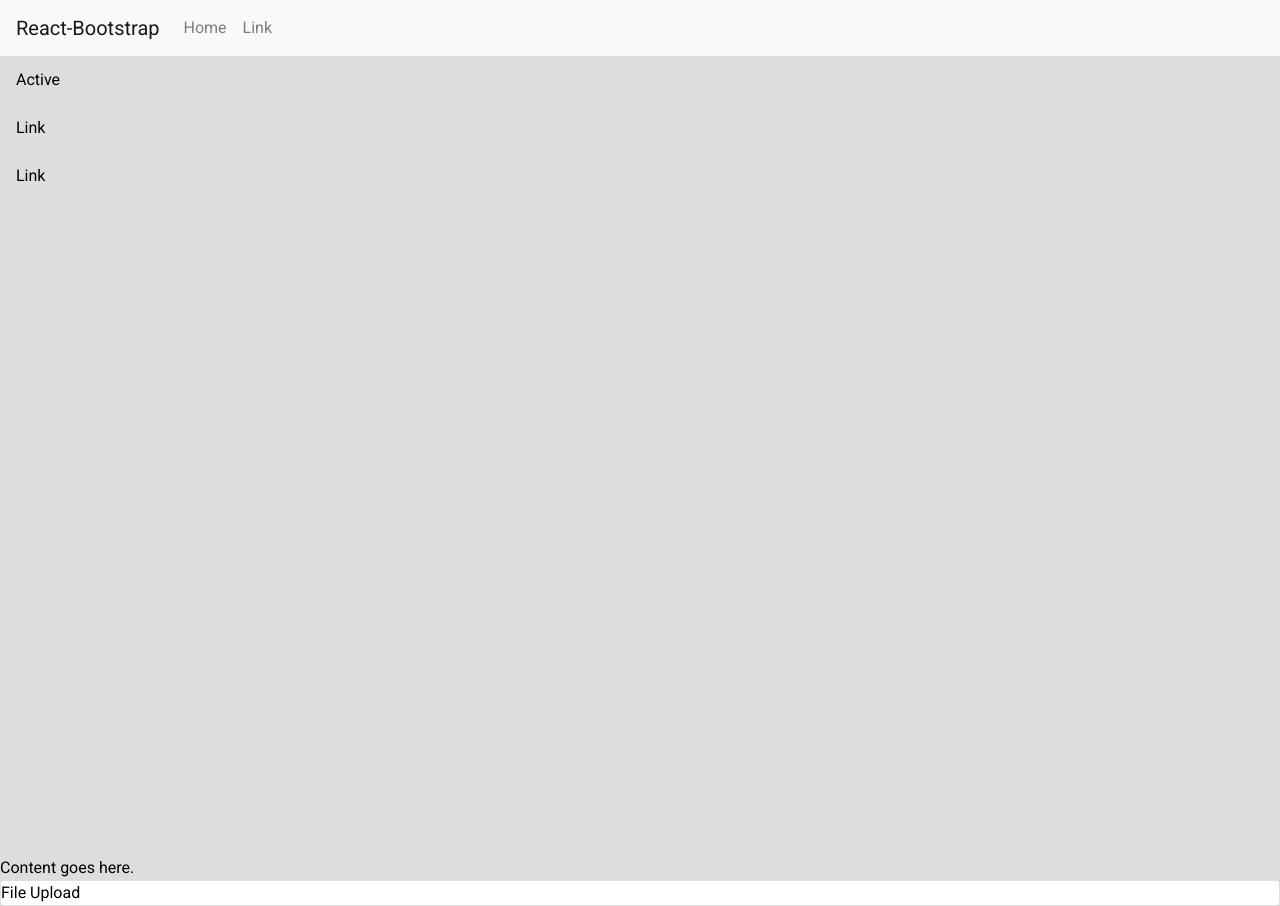
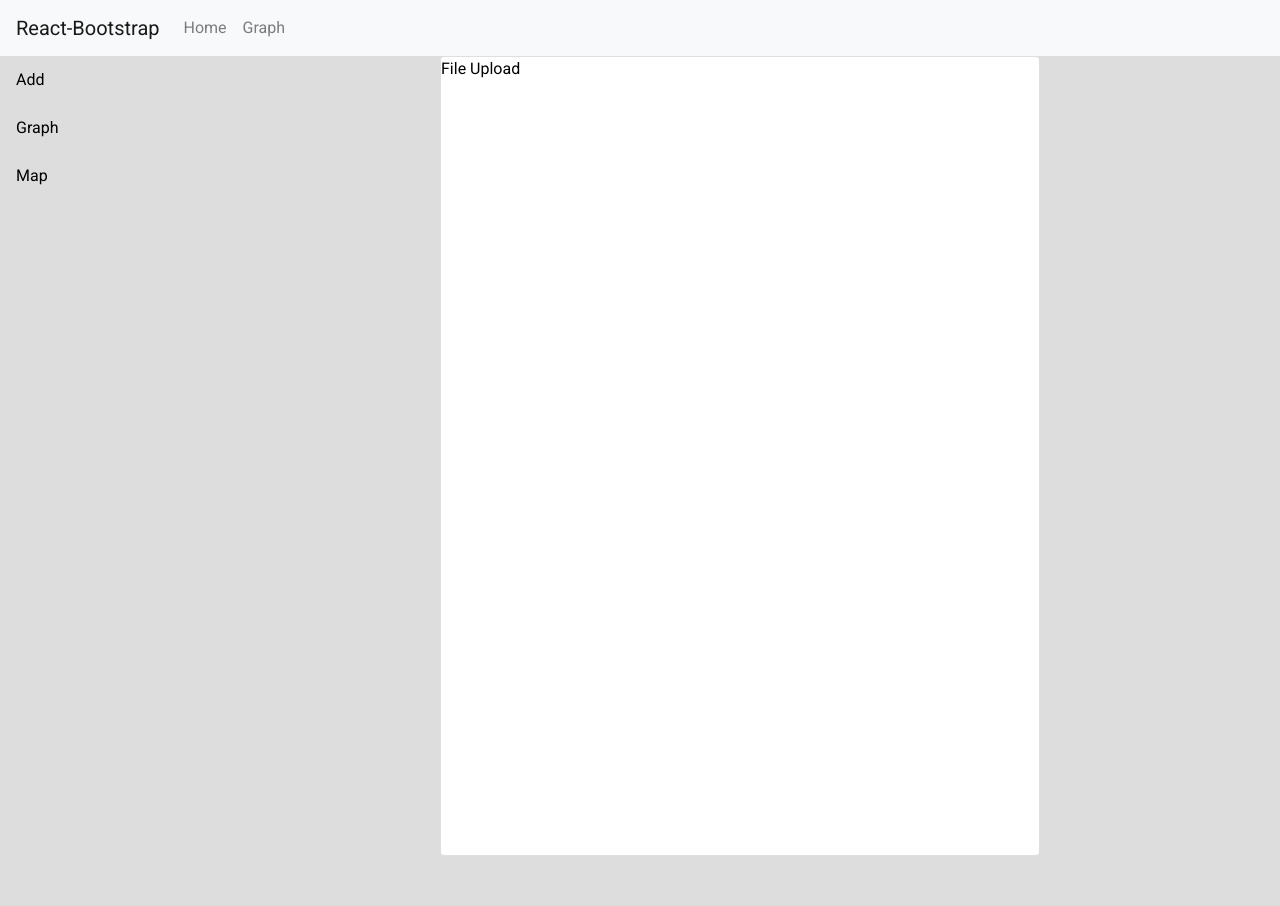
Before and after one commit to antcar112/qds-20-hackathon, a React (Create React App) app: page / in a window 1280 px wide. After the commit the page ends 856 px from the top, so only its background shows below. Built offline with nearby package versions, Linux system fonts and the light colour scheme.

Commit message:
weird flex but okay

```diff
--- a/src/App.js
+++ b/src/App.js
@@ -1,6 +1,7 @@
 import React from 'react';
 import { ThemeProvider } from 'styled-components';
 import { BrowserRouter as Router, Route } from 'react-router-dom';
+import styled from 'styled-components';
 
 import NavComponent from './NavComponent';
 import theme from './styles/Theme';
@@ -10,6 +11,8 @@ import Graph from './pages/Graph';
 import Map from './pages/Map';
 import VerticalNav from './VerticalNav';
 
+const FlexContainer = styled.div`display: flex;`;
+
 function App() {
 	return (
 		<ThemeProvider theme={theme}>
@@ -17,8 +20,8 @@ function App() {
 			<Router>
 				<div className="App">
 					<NavComponent />
+					<FlexContainer>
 						<VerticalNav />
-					<p>Content goes here.</p>
 						<Route exact path="/">
 							<FileUpload />
 						</Route>
@@ -28,6 +31,7 @@ function App() {
 						<Route path="/map">
 							<Map />
 						</Route>
+					</FlexContainer>
 				</div>
 			</Router>
 		</ThemeProvider>
--- a/src/NavComponent.js
+++ b/src/NavComponent.js
@@ -1,4 +1,4 @@
-import React from 'react'
+import React from 'react';
 import Navbar from 'react-bootstrap/Navbar';
 import Nav from 'react-bootstrap/Nav';
 
@@ -10,13 +10,13 @@ const NavComponent = () => {
 				<Navbar.Toggle aria-controls="basic-navbar-nav" />
 				<Navbar.Collapse id="basic-navbar-nav">
 					<Nav className="mr-auto">
-                        <Nav.Link href="#home">Home</Nav.Link>
-                        <Nav.Link href="#link">Link</Nav.Link>
+						<Nav.Link href="/">Home</Nav.Link>
+						<Nav.Link href="/graph">Graph</Nav.Link>
 					</Nav>
 				</Navbar.Collapse>
 			</Navbar>
 		</div>
-    )
-}
+	);
+};
 
-export default NavComponent
+export default NavComponent;
--- a/src/VerticalNav.js
+++ b/src/VerticalNav.js
@@ -1,25 +1,25 @@
-import React from 'react'
-import Nav from 'react-bootstrap/Nav'
-import styled from 'styled-components'
-import {Link} from 'react-router-dom'
+import React from 'react';
+import Nav from 'react-bootstrap/Nav';
+import styled from 'styled-components';
+import { Link } from 'react-router-dom';
 
 const StyledVerticalNav = styled.div`
 	height: 100vh;
 	line-height: 3em;
 	padding-left: 1em;
 	width: 200px;
-`
+`;
 
 const VerticalNav = () => {
 	return (
 		<StyledVerticalNav>
-            <Nav defaultActiveKey="/home" className="flex-column">
-                <Link to="/home">Active</Link>
-                <Link to="/link2">Link</Link>
-                <Link to="/link3">Link</Link>
+			<Nav defaultActiveKey="/" className="flex-column">
+				<Link to="/">Add</Link>
+				<Link to="/graph">Graph</Link>
+				<Link to="/map">Map</Link>
 			</Nav>
 		</StyledVerticalNav>
-    )
-}
+	);
+};
 
-export default VerticalNav
+export default VerticalNav;
--- /dev/null
+++ b/src/components/Card.js
@@ -0,0 +1,13 @@
+import React from 'react';
+import Card from 'react-bootstrap/Card';
+
+const cardStyles = {
+	width  : '600px',
+	margin : '0 auto'
+};
+
+const ComponentCard = ({ children }) => {
+	return <Card style={cardStyles}>{children}</Card>;
+};
+
+export default ComponentCard;
--- a/src/pages/FileUpload.js
+++ b/src/pages/FileUpload.js
@@ -1,5 +1,5 @@
 import React from 'react';
-import Card from 'react-bootstrap/Card';
+import Card from '../components/Card';
 
 const FileUpload = () => {
 	return <Card>File Upload</Card>;
```
Lines whose indentation alone changed are shown as unchanged.
